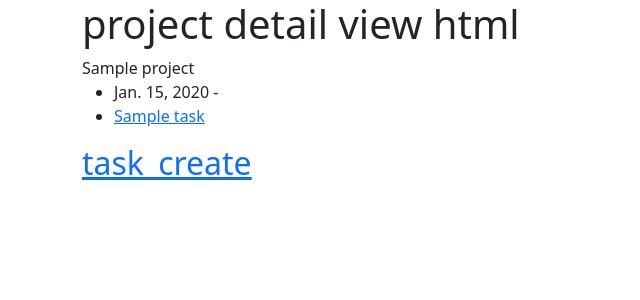
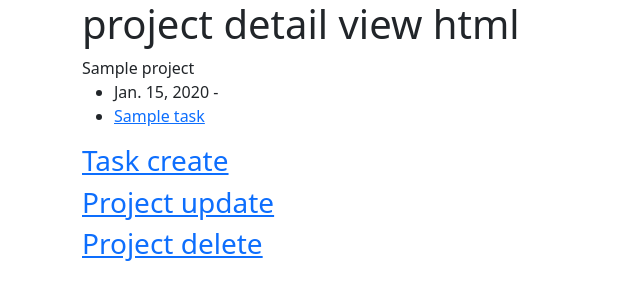
Before and after one commit to AISoftMaster/todo_list_49, a Django app: page /project/1/ in a window 1280 px wide. Shown: the top 300 px of the page, without its empty margins (0-640 px from the left). Run offline with Django 3.2, Linux system fonts and the light colour scheme; tables that the repository leaves empty hold one stand-in row (values such as "Sample post").

Commit message:
half part completed

```diff
--- a/TODO_list/listapp/urls.py
+++ b/TODO_list/listapp/urls.py
@@ -1,6 +1,7 @@
 from django.urls import path
 from . import views
-from .views import TaskListview, ProjectListview, ProjectsDetailView, ProjectCreate, TaskCreate, TaskDetailView
+from .views import TaskListview, ProjectListview, ProjectsDetailView, ProjectCreate, TaskCreate, TaskDetailView,\
+    ProjectUpdateView, ProjectDeleteView
 
 urlpatterns = [
     path('listapp/', views.index, name="index"),
@@ -10,5 +11,7 @@ urlpatterns = [
     path('<int:pk>/task/create/', TaskCreate.as_view(), name='task_create'),
     path('', ProjectListview.as_view(), name='project_listview'),
     path('<int:pk>/', ProjectsDetailView.as_view(), name='project_detailview'),
-    path('create/', ProjectCreate.as_view(), name='project_create')
+    path('create/', ProjectCreate.as_view(), name='project_create'),
+    path('<int:pk>/update', ProjectUpdateView.as_view(), name='project_update'),
+    path('<int:pk>/delete', ProjectDeleteView.as_view(), name='project_delete'),
 ]
--- a/TODO_list/listapp/views.py
+++ b/TODO_list/listapp/views.py
@@ -1,7 +1,7 @@
 from django.shortcuts import render, redirect
-from django.urls import reverse
+from django.urls import reverse, reverse_lazy
 from django.utils import timezone
-from django.views.generic import ListView, DetailView, CreateView
+from django.views.generic import ListView, DetailView, CreateView, UpdateView, DeleteView
 
 
 from .forms import ProjectForm, TaskForm
@@ -66,8 +66,22 @@ class TaskCreate(CreateView):
         task.save()
         form.save_m2m()
 
+        return redirect('project_detailview', pk=project.pk)
 
-        # for t in self.request.POST.get("type"):
-        #     TaskType.objects.create(task=task, type=Type.objects.get(pk=int(t)))
 
-        return redirect('project_detailview', pk=project.pk)
+class ProjectUpdateView(UpdateView):
+    model = Project
+    template_name = 'project_form.html'
+    form_class = ProjectForm
+    context_key = 'project'
+
+    def get_success_url(self):
+        return reverse('project_detailview', kwargs={'pk': self.object.pk})
+
+
+class ProjectDeleteView(DeleteView):
+    model = Project
+    template_name = 'project_delete.html'
+
+    context_object_name = 'project'
+    success_url = reverse_lazy('project_listview')
--- a/TODO_list/templates/project_detailview.html
+++ b/TODO_list/templates/project_detailview.html
@@ -14,5 +14,7 @@ Projects -
 {% endfor %}
 </ul>
 
-<h2><a href="{% url 'task_create' project.pk %}">task_create</a></h2>
+<h3><a href="{% url 'task_create' project.pk %}">Task create</a></h3>
+<h3><a href="{% url 'project_update' project.pk %}">Project update</a></h3>
+<h3><a href="{% url 'project_delete' project.pk %}">Project delete</a></h3>
 {% endblock content %}
--- a/TODO_list/templates/project_listview.html
+++ b/TODO_list/templates/project_listview.html
@@ -13,5 +13,5 @@ Projects -
 {% endfor %}
 </ul>
 
-<h2><a href="{% url 'project_create' %}">project_create</a></h2>
+<h2><a href="{% url 'project_create' %}">Project_create</a></h2>
 {% endblock content %}
```
Also changed, not shown: TODO_list/templates/project_delete.html (added, +16 -0 lines).
